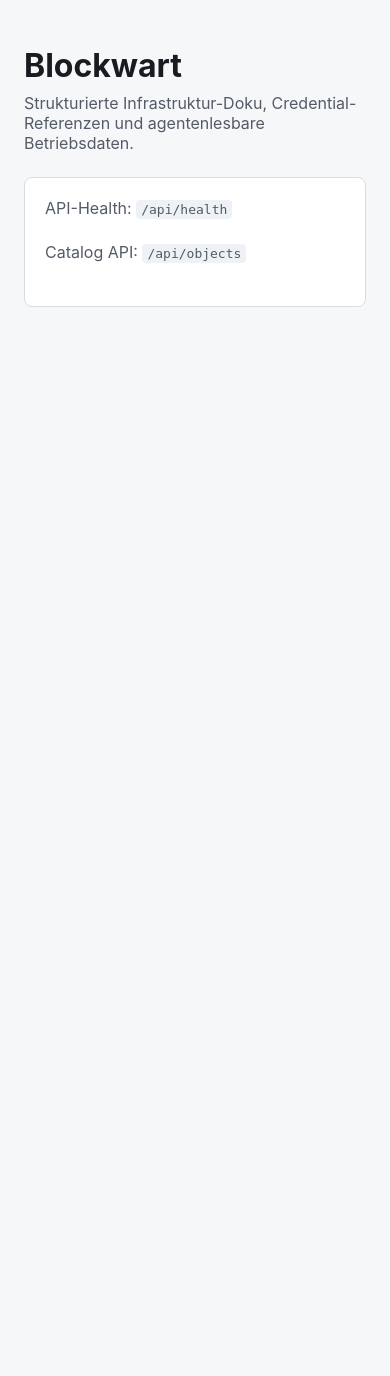
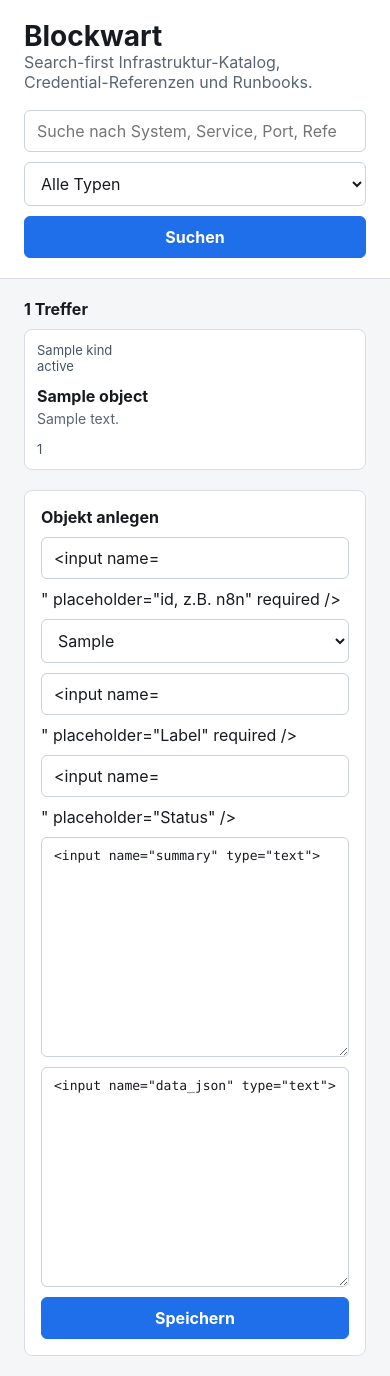
Before and after one commit to reisball/blockwart, a FastAPI app: template src/blockwart/ui/templates/index.html in a window 390 px wide. Before the commit the page ends 307 px from the top, so only its background shows below. Run offline with FastAPI, Linux system fonts and the light colour scheme; the template is opened without the code that fills it: most values are stand-ins (such as "Sample title", 1, 10 or a date in 2020); form fields are guessed from the names that the template uses.

Commit message:
TASK-009: add search-first catalog UI (#9)

```diff
--- a/src/blockwart/ui/routes.py
+++ b/src/blockwart/ui/routes.py
@@ -1,17 +1,194 @@
-from fastapi import APIRouter, Request
-from fastapi.responses import HTMLResponse
+import json
+from typing import Annotated
+
+from fastapi import APIRouter, Depends, Form, HTTPException, Request
+from fastapi.responses import HTMLResponse, RedirectResponse
 from fastapi.templating import Jinja2Templates
+from pydantic import ValidationError
+from sqlalchemy.orm import Session
+
+from blockwart.api.deps import get_session
+from blockwart.domain.security import find_secret_violations
+from blockwart.schemas.catalog import CatalogObjectIn
+from blockwart.services.catalog import (
+    get_object,
+    list_relationships_for_object,
+    search_objects,
+    upsert_object,
+)
 
 templates = Jinja2Templates(directory="src/blockwart/ui/templates")
 router = APIRouter(tags=["ui"])
 
+OBJECT_KINDS = ("system", "service", "credential_reference", "runbook", "decision", "project")
+SAFE_DATA_JSON_FALLBACK = "{\n  \"schema_version\": 1\n}"
+
 
 @router.get("/", response_class=HTMLResponse)
-def index(request: Request):
+def index(
+    request: Request,
+    session: Annotated[Session, Depends(get_session)],
+    q: str = "",
+    kind: str = "",
+):
+    normalized_kind = kind if kind in OBJECT_KINDS else ""
+    objects = search_objects(session, query=q.strip() or None, kind=normalized_kind or None)
     return templates.TemplateResponse(
         request,
         "index.html",
         context={
             "title": "Blockwart",
+            "objects": objects,
+            "q": q,
+            "kind": normalized_kind,
+            "object_kinds": OBJECT_KINDS,
+            "error": None,
+            "form": _empty_form(),
         },
     )
+
+
+@router.get("/objects/{object_id}", response_class=HTMLResponse)
+def object_detail(
+    request: Request,
+    object_id: str,
+    session: Annotated[Session, Depends(get_session)],
+):
+    catalog_object = get_object(session, object_id)
+    if catalog_object is None:
+        raise HTTPException(status_code=404, detail="Catalog object not found")
+    relationships = list_relationships_for_object(session, catalog_object)
+    return templates.TemplateResponse(
+        request,
+        "object_detail.html",
+        context={
+            "title": f"{catalog_object.label} - Blockwart",
+            "object": catalog_object,
+            "relationships": relationships,
+            "data_json": json.dumps(catalog_object.data, indent=2, sort_keys=True),
+            "object_kinds": OBJECT_KINDS,
+            "error": None,
+        },
+    )
+
+
+@router.post("/objects", response_class=HTMLResponse)
+def save_object(
+    request: Request,
+    session: Annotated[Session, Depends(get_session)],
+    object_id: Annotated[str, Form()],
+    kind: Annotated[str, Form()],
+    label: Annotated[str, Form()],
+    status: Annotated[str, Form()] = "unknown",
+    summary: Annotated[str, Form()] = "",
+    data_json: Annotated[str, Form()] = "{}",
+):
+    form = {
+        "id": object_id,
+        "kind": kind,
+        "label": label,
+        "status": status,
+        "summary": summary,
+        "data_json": data_json,
+    }
+    try:
+        data = json.loads(data_json or "{}")
+        _reject_secret_shaped_form_data(data)
+        payload = CatalogObjectIn(
+            id=object_id,
+            kind=kind,
+            label=label,
+            status=status or "unknown",
+            summary=summary or None,
+            data=data,
+        )
+        upsert_object(session, payload)
+    except (json.JSONDecodeError, ValidationError, ValueError) as exc:
+        form["data_json"] = SAFE_DATA_JSON_FALLBACK
+        objects = search_objects(session)
+        return templates.TemplateResponse(
+            request,
+            "index.html",
+            context={
+                "title": "Blockwart",
+                "objects": objects,
+                "q": "",
+                "kind": "",
+                "object_kinds": OBJECT_KINDS,
+                "error": _safe_error_message(exc),
+                "form": form,
+            },
+            status_code=422,
+        )
+    return RedirectResponse(url=f"/objects/{payload.id}", status_code=303)
+
+
+@router.post("/objects/{object_id}", response_class=HTMLResponse)
+def update_object(
+    request: Request,
+    object_id: str,
+    session: Annotated[Session, Depends(get_session)],
+    label: Annotated[str, Form()],
+    status: Annotated[str, Form()] = "unknown",
+    summary: Annotated[str, Form()] = "",
+    data_json: Annotated[str, Form()] = "{}",
+):
+    try:
+        existing_object = get_object(session, object_id)
+        if existing_object is None:
+            raise HTTPException(status_code=404, detail="Catalog object not found")
+        data = json.loads(data_json or "{}")
+        _reject_secret_shaped_form_data(data)
+        payload = CatalogObjectIn(
+            id=object_id,
+            kind=existing_object.kind,
+            label=label,
+            status=status or "unknown",
+            summary=summary or None,
+            data=data,
+        )
+        upsert_object(session, payload)
+    except (json.JSONDecodeError, ValidationError, ValueError) as exc:
+        catalog_object = get_object(session, object_id)
+        if catalog_object is None:
+            raise HTTPException(status_code=404, detail="Catalog object not found") from exc
+        relationships = list_relationships_for_object(session, catalog_object)
+        return templates.TemplateResponse(
+            request,
+            "object_detail.html",
+            context={
+                "title": f"{catalog_object.label} - Blockwart",
+                "object": catalog_object,
+                "relationships": relationships,
+                "data_json": SAFE_DATA_JSON_FALLBACK,
+                "object_kinds": OBJECT_KINDS,
+                "error": _safe_error_message(exc),
+            },
+            status_code=422,
+        )
+    return RedirectResponse(url=f"/objects/{payload.id}", status_code=303)
+
+
+def _empty_form() -> dict[str, str]:
+    return {
+        "id": "",
+        "kind": "system",
+        "label": "",
+        "status": "active",
+        "summary": "",
+        "data_json": SAFE_DATA_JSON_FALLBACK,
+    }
+
+
+def _reject_secret_shaped_form_data(data: object) -> None:
+    violations = find_secret_violations(data)
+    if violations:
+        raise ValueError("; ".join(violations))
+
+
+def _safe_error_message(exc: Exception) -> str:
+    if isinstance(exc, json.JSONDecodeError):
+        return f"data_json is not valid JSON: {exc.msg}"
+    if isinstance(exc, ValueError):
+        return str(exc)
+    return "Invalid catalog object payload."
--- a/src/blockwart/ui/templates/index.html
+++ b/src/blockwart/ui/templates/index.html
@@ -8,47 +8,201 @@
       :root {
         color-scheme: light;
         font-family: Inter, ui-sans-serif, system-ui, -apple-system, BlinkMacSystemFont, "Segoe UI", sans-serif;
-        background: #f6f7f9;
-        color: #181b20;
+        background: #f5f6f8;
+        color: #171a1f;
+      }
+      * {
+        box-sizing: border-box;
       }
       body {
         margin: 0;
       }
+      a {
+        color: inherit;
+      }
+      header {
+        border-bottom: 1px solid #d9dde3;
+        background: #ffffff;
+      }
+      .bar,
       main {
-        max-width: 960px;
+        max-width: 1180px;
         margin: 0 auto;
-        padding: 48px 24px;
+        padding: 20px 24px;
       }
       h1 {
-        margin: 0 0 8px;
-        font-size: 32px;
+        margin: 0;
+        font-size: 28px;
         line-height: 1.15;
       }
-      p {
-        margin: 0 0 24px;
-        color: #535b66;
+      .subtle {
+        color: #5a6472;
+      }
+      .toolbar {
+        display: grid;
+        grid-template-columns: minmax(220px, 1fr) 180px auto;
+        gap: 10px;
+        margin-top: 18px;
+      }
+      input,
+      select,
+      textarea,
+      button {
+        width: 100%;
+        border: 1px solid #cbd2dc;
+        border-radius: 6px;
+        background: #ffffff;
+        color: #171a1f;
+        font: inherit;
+        padding: 10px 12px;
+      }
+      textarea {
+        min-height: 220px;
+        resize: vertical;
+        font-family: ui-monospace, SFMono-Regular, Menlo, Consolas, monospace;
+        font-size: 13px;
+      }
+      button {
+        width: auto;
+        min-width: 96px;
+        cursor: pointer;
+        background: #1f6feb;
+        color: #fff;
+        border-color: #1f6feb;
+        font-weight: 650;
+      }
+      main {
+        display: grid;
+        grid-template-columns: minmax(0, 1fr) 360px;
+        gap: 20px;
+      }
+      .section-title {
+        margin: 0 0 10px;
+        font-size: 16px;
+      }
+      .list {
+        display: grid;
+        gap: 8px;
+      }
+      .row {
+        display: grid;
+        grid-template-columns: 150px minmax(0, 1fr) 100px;
+        gap: 12px;
+        align-items: start;
+        border: 1px solid #d9dde3;
+        background: #ffffff;
+        border-radius: 8px;
+        padding: 12px;
+        text-decoration: none;
+      }
+      .row:hover {
+        border-color: #9aa7b8;
+      }
+      .kind,
+      .status {
+        color: #475467;
+        font-size: 13px;
+      }
+      .label {
+        font-weight: 700;
+      }
+      .summary {
+        margin-top: 4px;
+        color: #5a6472;
+        font-size: 14px;
+        line-height: 1.35;
       }
       .panel {
         border: 1px solid #d9dde3;
-        background: #fff;
+        background: #ffffff;
         border-radius: 8px;
-        padding: 20px;
+        padding: 16px;
       }
-      code {
-        background: #eef1f5;
-        border-radius: 4px;
-        padding: 2px 5px;
+      .form-grid {
+        display: grid;
+        gap: 10px;
+      }
+      .error {
+        border: 1px solid #d92d20;
+        background: #fff1f0;
+        color: #b42318;
+        border-radius: 6px;
+        padding: 10px 12px;
+        margin-bottom: 12px;
+        font-size: 14px;
+      }
+      .empty {
+        border: 1px dashed #b8c0cc;
+        border-radius: 8px;
+        padding: 24px;
+        color: #5a6472;
+        background: #ffffff;
+      }
+      @media (max-width: 820px) {
+        .toolbar,
+        main,
+        .row {
+          grid-template-columns: 1fr;
+        }
       }
     </style>
   </head>
   <body>
+    <header>
+      <div class="bar">
+        <h1>Blockwart</h1>
+        <div class="subtle">Search-first Infrastruktur-Katalog, Credential-Referenzen und Runbooks.</div>
+        <form class="toolbar" method="get" action="/">
+          <input type="search" name="q" value="{{ q }}" placeholder="Suche nach System, Service, Port, Referenz..." />
+          <select name="kind" aria-label="Typ">
+            <option value="">Alle Typen</option>
+            {% for object_kind in object_kinds %}
+              <option value="{{ object_kind }}" {% if object_kind == kind %}selected{% endif %}>{{ object_kind }}</option>
+            {% endfor %}
+          </select>
+          <button type="submit">Suchen</button>
+        </form>
+      </div>
+    </header>
     <main>
-      <h1>Blockwart</h1>
-      <p>Strukturierte Infrastruktur-Doku, Credential-Referenzen und agentenlesbare Betriebsdaten.</p>
-      <section class="panel">
-        <p>API-Health: <code>/api/health</code></p>
-        <p>Catalog API: <code>/api/objects</code></p>
+      <section>
+        <h2 class="section-title">{{ objects|length }} Treffer</h2>
+        {% if objects %}
+          <div class="list">
+            {% for object in objects %}
+              <a class="row" href="/objects/{{ object.id }}">
+                <div class="kind">{{ object.kind }}<br /><span class="status">{{ object.status }}</span></div>
+                <div>
+                  <div class="label">{{ object.label }}</div>
+                  <div class="summary">{{ object.summary or object.id }}</div>
+                </div>
+                <div class="status">{{ object.id }}</div>
+              </a>
+            {% endfor %}
+          </div>
+        {% else %}
+          <div class="empty">Keine passenden Objekte.</div>
+        {% endif %}
       </section>
+      <aside class="panel">
+        <h2 class="section-title">Objekt anlegen</h2>
+        {% if error %}
+          <div class="error">{{ error }}</div>
+        {% endif %}
+        <form class="form-grid" method="post" action="/objects">
+          <input name="object_id" value="{{ form.id }}" placeholder="id, z.B. n8n" required />
+          <select name="kind">
+            {% for object_kind in object_kinds %}
+              <option value="{{ object_kind }}" {% if object_kind == form.kind %}selected{% endif %}>{{ object_kind }}</option>
+            {% endfor %}
+          </select>
+          <input name="label" value="{{ form.label }}" placeholder="Label" required />
+          <input name="status" value="{{ form.status }}" placeholder="Status" />
+          <textarea name="summary" placeholder="Kurzbeschreibung">{{ form.summary }}</textarea>
+          <textarea name="data_json" spellcheck="false">{{ form.data_json }}</textarea>
+          <button type="submit">Speichern</button>
+        </form>
+      </aside>
     </main>
   </body>
 </html>
```
Also changed, not shown: src/blockwart/services/catalog.py (+43 -0 lines), src/blockwart/ui/templates/object_detail.html (added, +167 -0 lines), tests/test_ui.py (added, +129 -0 lines).
